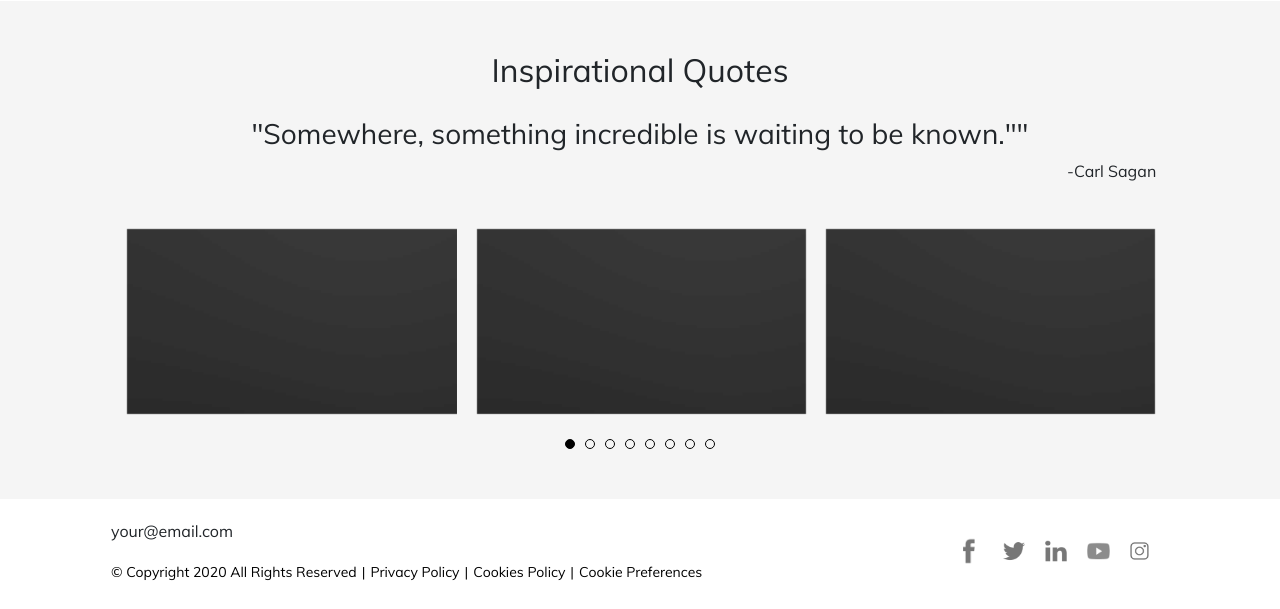
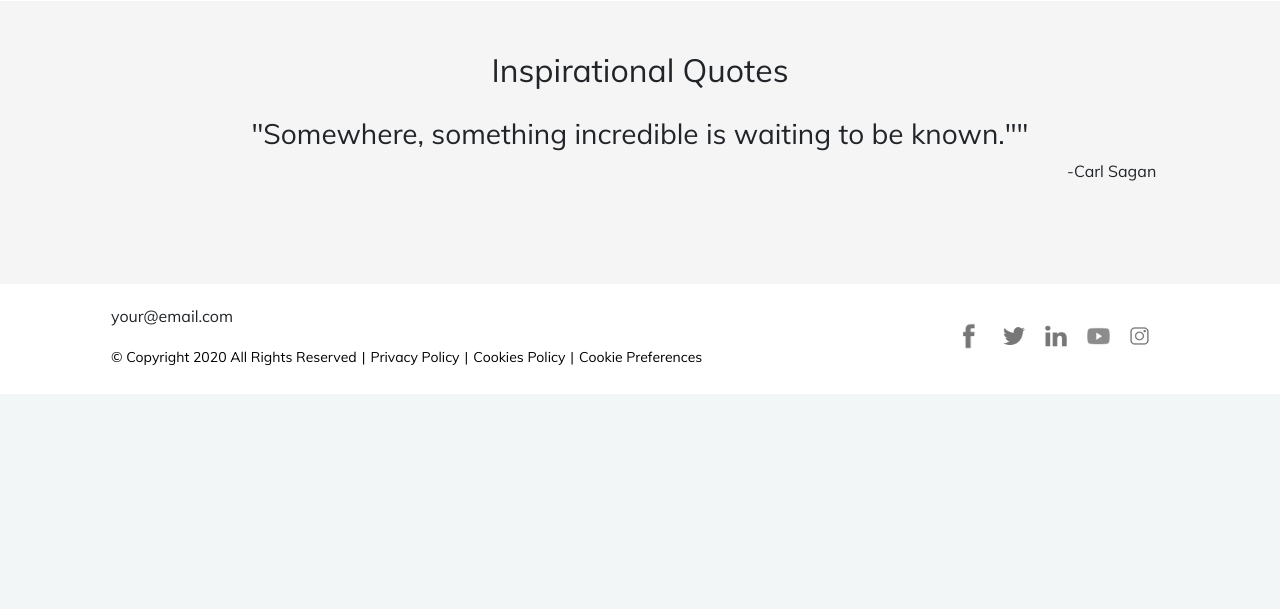
Before and after one commit to DheerajMaruthi/ISproject, a Django app: template instructscience/src/instructscience/assets/templates/home/inspire.html in a window 1280 px wide. Shown: the part 621-1230 px from the top of the page. After the commit the page ends 1015 px from the top, so only its background shows below. Run offline with Django 3.2, Linux system fonts and the light colour scheme; the template is opened without the code that fills it, so the values that code supplies are empty; parts of the project's set-up code (start-up, migrations or seed data) failed here and were passed over; some libraries are stand-ins or nearby versions.

Commit message:
[carousel structure made dynamic]

```diff
--- a/instructscience/src/instructscience/assets/templates/home/inspire.html
+++ b/instructscience/src/instructscience/assets/templates/home/inspire.html
@@ -109,46 +109,13 @@
     <p>-Carl Sagan</p>
     <div class="gallery row">
       <div id="quote-carousel" class="owl-carousel owl-theme">
+        {% for obj in image_objects %}
         <div class="item">
-          <a href="{% static 'instructscience/images/img_2.jpg' %}" data-fancybox="images">
-              <img src="{% static 'instructscience/images/img_2.jpg' %}" alt="Owl Image" class="img-fluid">
+          <a href="{{obj.property_image.url}}" data-fancybox="images">
+              <img src="{{obj.property_image.url}}" alt="Owl Image" class="img-fluid">
           </a>
         </div>
-        <div class="item">
-          <a href="{% static 'instructscience/images/img_2.jpg' %}" data-fancybox="images">
-              <img src="{% static 'instructscience/images/img_2.jpg' %}" alt="Owl Image" class="img-fluid">
-          </a>
-        </div>
-        <div class="item">
-          <a href="{% static 'instructscience/images/img_2.jpg' %}" data-fancybox="images">
-              <img src="{% static 'instructscience/images/img_2.jpg' %}" alt="Owl Image" class="img-fluid">
-          </a>
-        </div>
-        <div class="item">
-          <a href="{% static 'instructscience/images/img_2.jpg' %}" data-fancybox="images">
-              <img src="{% static 'instructscience/images/img_2.jpg' %}" alt="Owl Image" class="img-fluid">
-          </a>
-        </div>
-        <div class="item">
-          <a href="{% static 'instructscience/images/img_2.jpg' %}" data-fancybox="images">
-              <img src="{% static 'instructscience/images/img_2.jpg' %}" alt="Owl Image" class="img-fluid">
-          </a>
-        </div>
-        <div class="item">
-          <a href="{% static 'instructscience/images/img_2.jpg' %}" data-fancybox="images">
-              <img src="{% static 'instructscience/images/img_2.jpg' %}" alt="Owl Image" class="img-fluid">
-          </a>
-        </div>
-        <div class="item">
-          <a href="{% static 'instructscience/images/img_2.jpg' %}" data-fancybox="images">
-              <img src="{% static 'instructscience/images/img_2.jpg' %}" alt="Owl Image" class="img-fluid">
-          </a>
-        </div>
-        <div class="item">
-          <a href="{% static 'instructscience/images/img_2.jpg' %}" data-fancybox="images">
-              <img src="{% static 'instructscience/images/img_2.jpg' %}" alt="Owl Image" class="img-fluid">
-          </a>
-        </div>
+        {% endfor %}
       </div>
     </div>
   </div>
```
